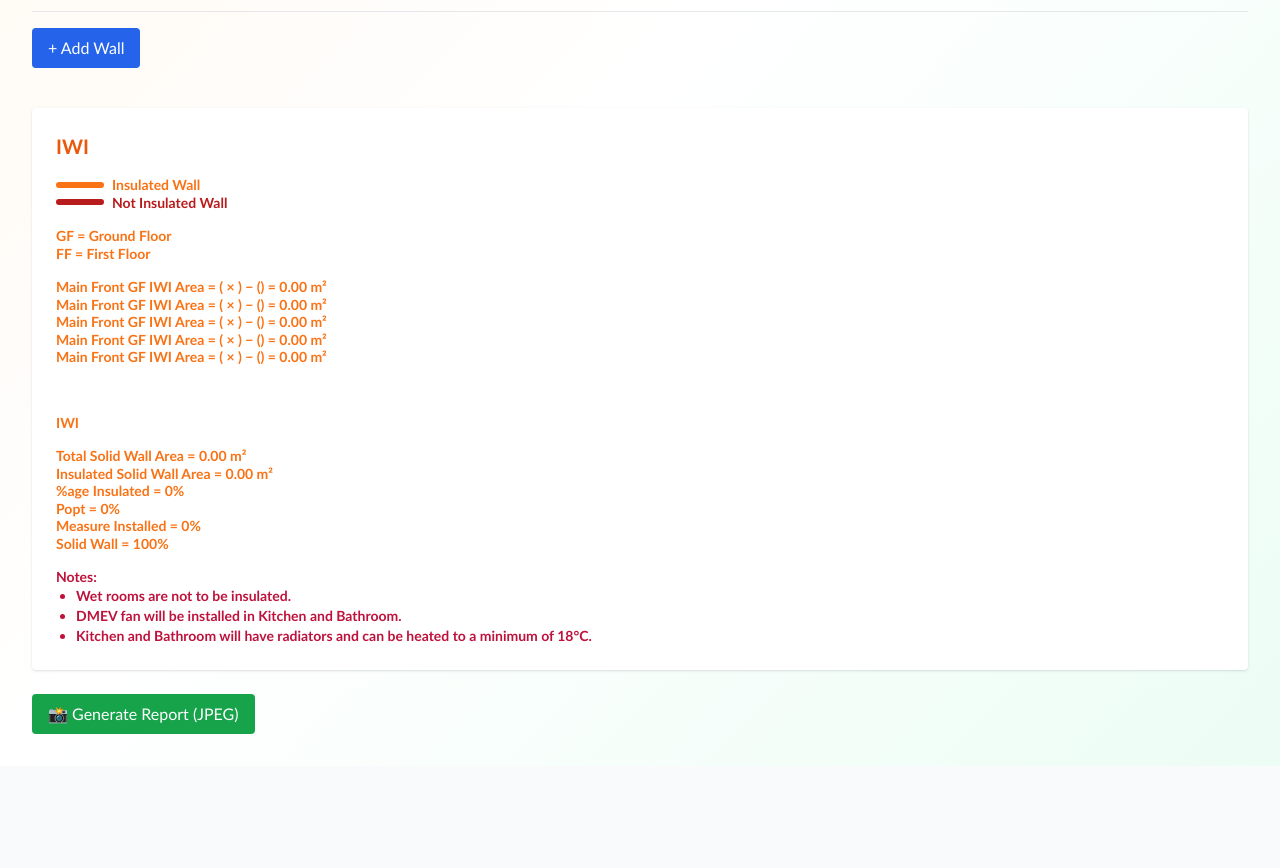
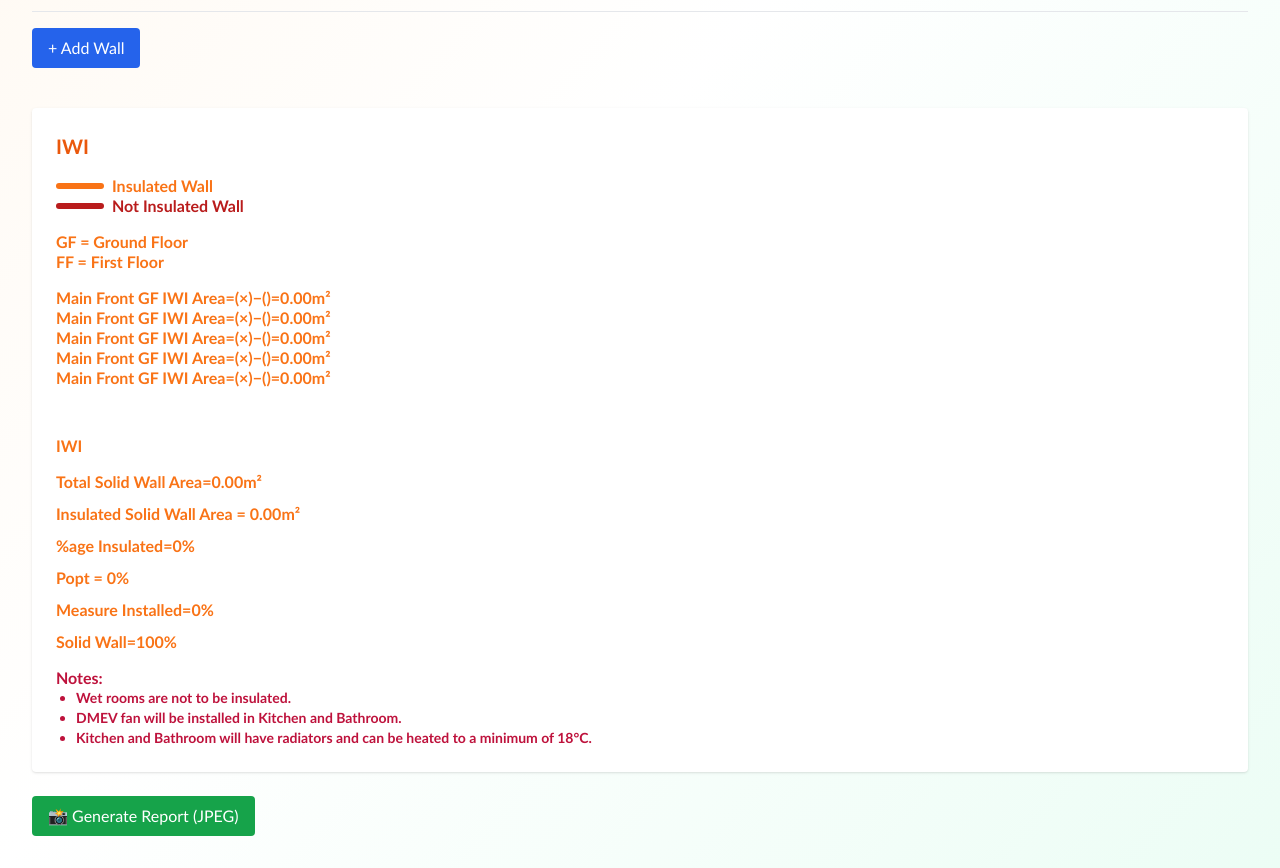
Before and after one commit to HameyDev/popt-calculator, a Next.js app: page / in a window 1280 px wide. Shown: the part 589-1457 px from the top of the page. Before the commit the page ends 1355 px from the top, so only its background shows below. Built offline with nearby package versions, Linux system fonts and the light colour scheme.

Commit message:
Update page.js

```diff
--- a/src/app/page.js
+++ b/src/app/page.js
@@ -221,7 +221,7 @@ export default function IWICalculator() {
       {/* Report Section */}
       <div
         ref={reportRef}
-        className="mt-10 bg-white p-6 rounded shadow overflow-x-auto text-[14px] leading-tight font-[Calibri]"
+        className="mt-10 bg-white p-6 rounded shadow overflow-x-auto text-[16px] leading-tight font-[Calibri]"
       >
         <h1 className="text-xl font-bold text-orange-600 mb-4">IWI</h1>
 
@@ -247,27 +247,27 @@ export default function IWICalculator() {
                 : "text-rose-700 font-semibold"
             }`}
           >
-            {`${wall.location} ${wall.elevation} ${wall.floor} IWI Area = (${wall.length} × ${wall.height}) − (${wall.subtract}) = ${calculateArea(wall).toFixed(2)} m²`}
+            {`${wall.location} ${wall.elevation} ${wall.floor} IWI Area=(${wall.length}×${wall.height})−(${wall.subtract})=${calculateArea(wall).toFixed(2)}m²`}
           </p>
         ))}
 
         <p className="mt-12 font-semibold text-orange-500">IWI</p>
         <p className="mt-4 font-semibold text-orange-500">
-          Total Solid Wall Area = {totals.totalWallArea} m²
+          Total Solid Wall Area={totals.totalWallArea}m²
         </p>
-        <p className="font-semibold text-orange-500">
-          Insulated Solid Wall Area = {totals.insulatedArea} m²
+        <p className="mt-3 font-semibold text-orange-500">
+          Insulated Solid Wall Area = {totals.insulatedArea}m²
         </p>
-        <p className="font-semibold text-orange-500">
-          %age Insulated = {Math.round(totals.percentInsulated)}%
+        <p className="mt-3 font-semibold text-orange-500">
+          %age Insulated={Math.round(totals.percentInsulated)}%
         </p>
-        <p className="font-semibold text-orange-500">
+        <p className="mt-3 font-semibold text-orange-500">
           Popt = {Math.round(totals.percentInsulated)}%
         </p>
-        <p className="font-semibold text-orange-500">
-          Measure Installed = {Math.round(totals.percentInsulated)}%
+        <p className="mt-3 font-semibold text-orange-500">
+          Measure Installed={Math.round(totals.percentInsulated)}%
         </p>
-        <p className="font-semibold text-orange-500">Solid Wall = 100%</p>
+        <p className="mt-3 font-semibold text-orange-500">Solid Wall=100%</p>
 
         <h4 className="mt-4 font-bold text-rose-700">Notes:</h4>
         <ul className="text-rose-700 text-sm font-bold list-disc ml-5">
```
